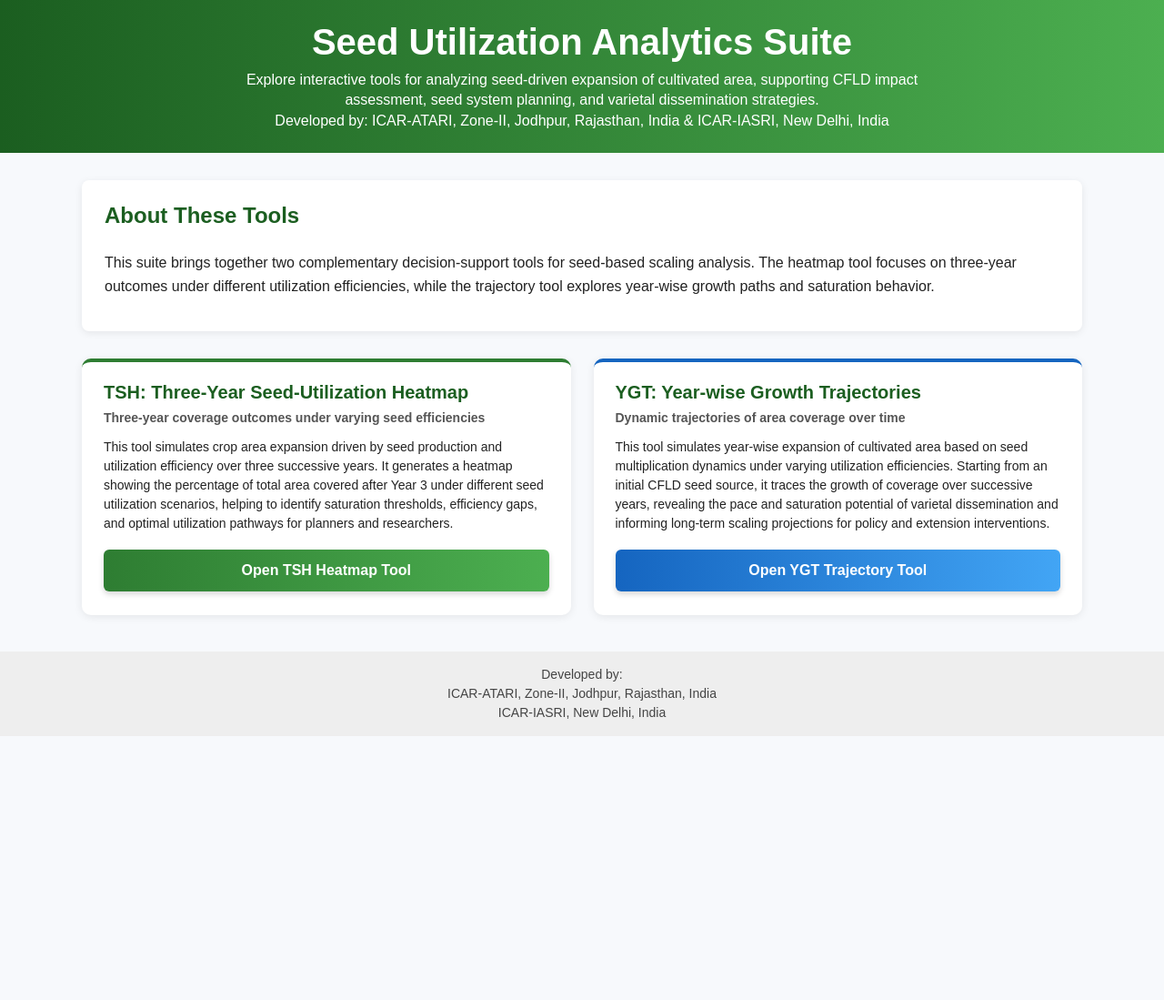
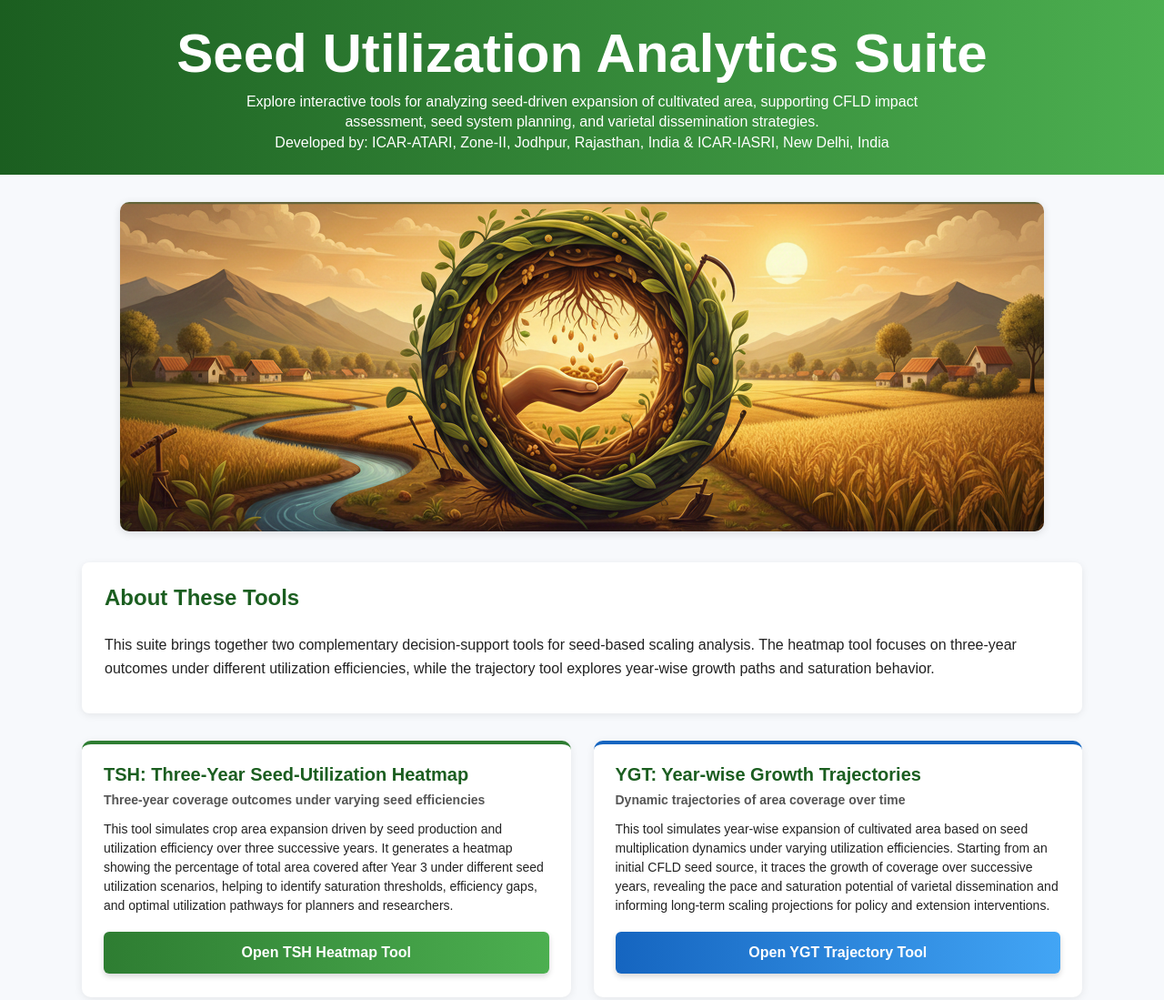
Before and after one commit to ICAR-TECH/SUAS, a plain HTML site: page index.html in a window 1280 px wide. Shown: the top 1099 px of the page at 91% size. Before the commit the page ends 809 px from the top, so only its background shows below. Drawn offline with Linux system fonts and the light colour scheme.

Commit message:
Add files via upload

```diff
--- a/index.html
+++ b/index.html
@@ -20,7 +20,7 @@
 
     header h1 {
         margin: 0;
-        font-size: 40px;
+        font-size: 60px;
         font-weight: bold;
     }
 
@@ -37,6 +37,19 @@
         max-width: 1100px;
         margin: 30px auto 40px auto;
         padding: 0 20px;
+    }
+
+    .banner {
+        width: 100%;
+        margin-bottom: 30px;
+        text-align: center;
+    }
+
+    .banner img {
+        max-width: 100%;
+        height: auto;
+        border-radius: 10px;
+        box-shadow: 0 2px 10px rgba(0,0,0,0.12);
     }
 
     .intro-card {
@@ -149,6 +162,11 @@
 
 <div class="container">
 
+    <div class="banner">
+        <img src="SUAS_banner.png" alt="Seed Utilization Analytics Suite Banner">
+    </div>
+
+
     <div class="intro-card">
         <h2>About These Tools</h2>
         <p>
```
Also changed, not shown: TSH.html (+6 -7 lines), YGT.html (+7 -3 lines), SUAS_banner.png (added).
